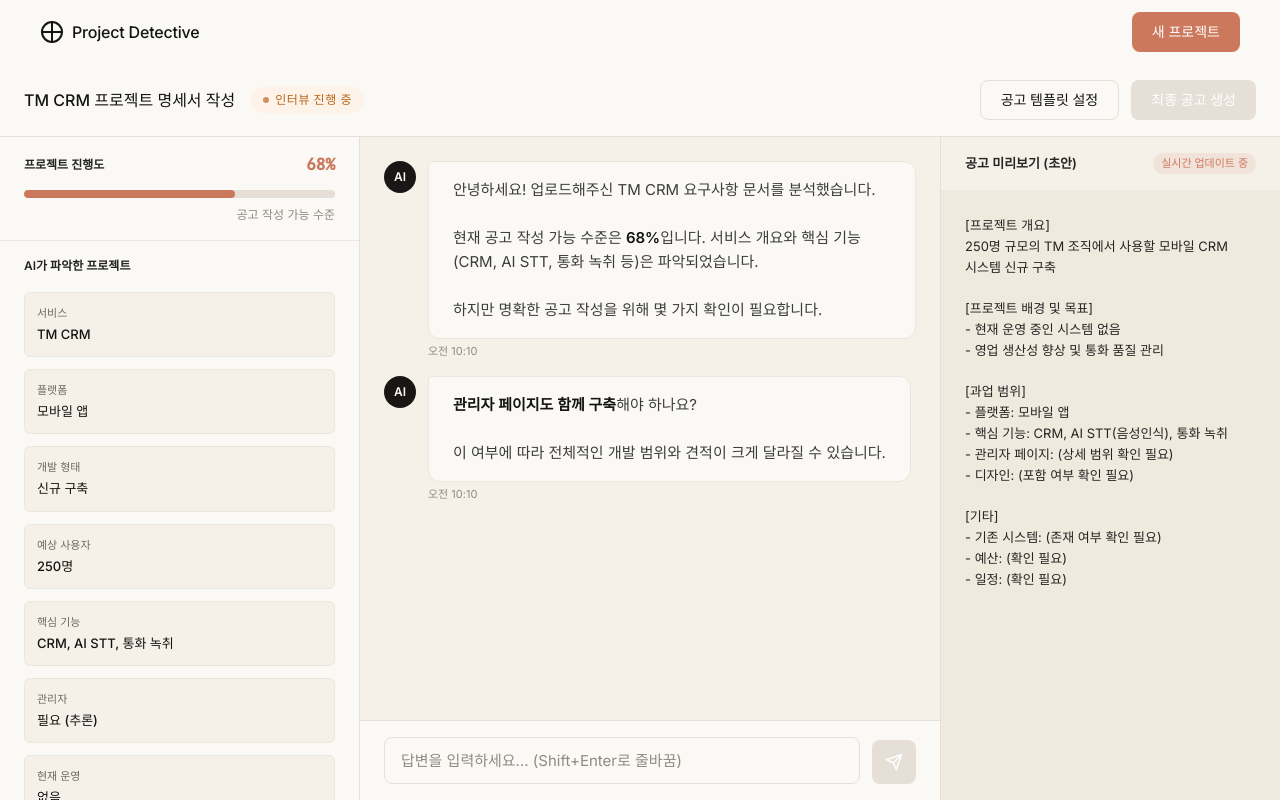
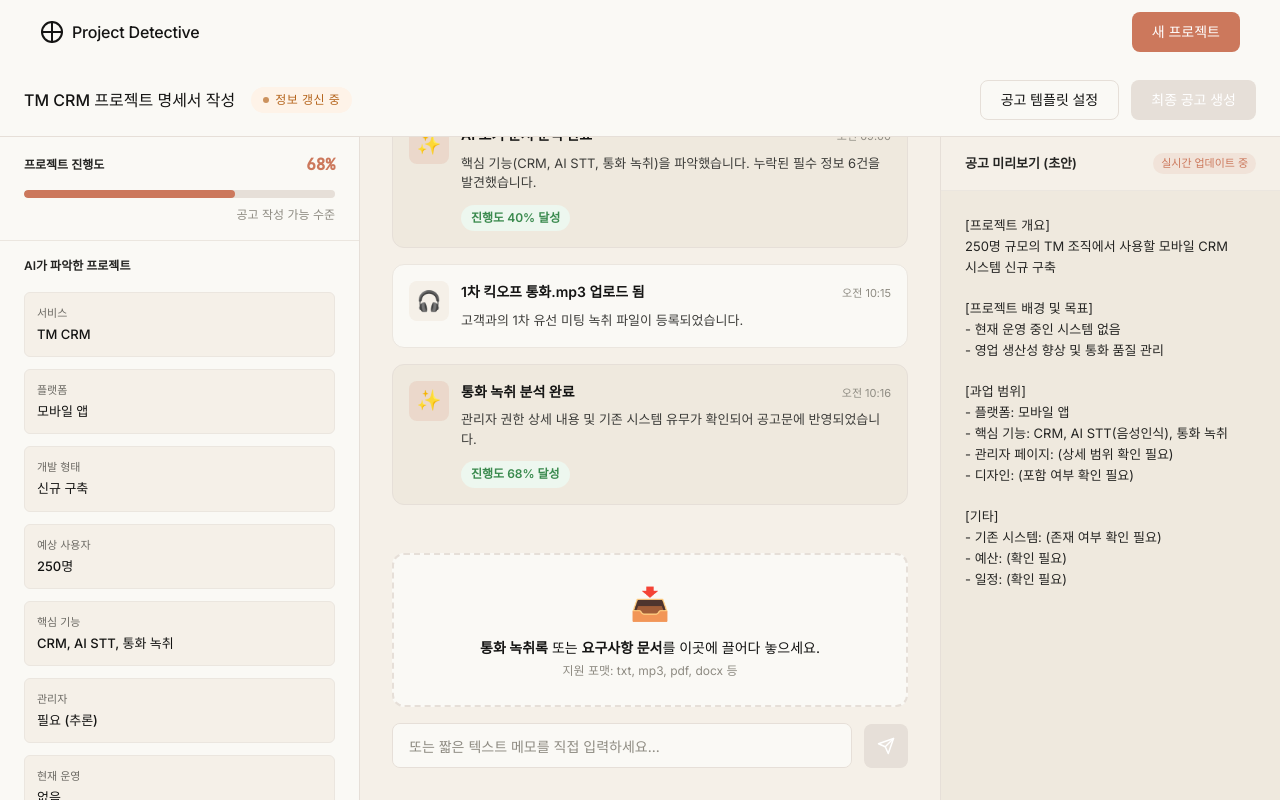
Before and after one commit to chyon8/scope, a React (Vite) app: page / in a window 1280 px wide. Built offline with nearby package versions, Linux system fonts and the light colour scheme.

Commit message:
refactor: 채팅 UI 제거 및 타임라인/드롭존 기반 UX로 개편

```diff
--- a/src/Workspace.css
+++ b/src/Workspace.css
@@ -297,132 +297,168 @@
   color: var(--color-body-strong);
 }
 
-/* ─── Chat Panel (Center) ──────────────────────── */
+/* ─── Timeline Panel (Center) ──────────────────── */
 
-.chat-panel {
+.timeline-panel {
   display: flex;
   flex-direction: column;
-  background-color: var(--color-surface-soft);
+  background-color: var(--color-canvas);
   overflow: hidden;
 }
 
-.chat-messages {
+.timeline-feed {
   flex: 1;
   overflow-y: auto;
-  padding: var(--space-lg);
+  padding: var(--space-xl) var(--space-xl) var(--space-md);
+  display: flex;
+  flex-direction: column;
+  gap: var(--space-md);
+  background-color: var(--color-surface-soft);
+}
+
+/* ─── Timeline Events ──────────────────────────── */
+
+.timeline-event {
+  display: flex;
+  gap: var(--space-sm);
+  background-color: var(--color-canvas);
+  padding: var(--space-md);
+  border-radius: var(--rounded-lg);
+  border: 1px solid var(--color-hairline-soft);
+  max-width: 800px;
+}
+
+.timeline-event--ai_analysis {
+  background-color: var(--color-surface-card);
+  border-color: var(--color-hairline);
+}
+
+.timeline-event__icon {
+  flex-shrink: 0;
+  width: 40px;
+  height: 40px;
+  border-radius: var(--rounded-md);
+  background-color: var(--color-surface-soft);
+  display: flex;
+  align-items: center;
+  justify-content: center;
+  font-size: 20px;
+}
+
+.timeline-event--ai_analysis .timeline-event__icon {
+  background-color: rgba(204, 120, 92, 0.15); /* light primary */
+}
+
+.timeline-event__content {
+  flex: 1;
+}
+
+.timeline-event__header {
+  display: flex;
+  justify-content: space-between;
+  align-items: baseline;
+  margin-bottom: var(--space-xs);
+}
+
+.timeline-event__title {
+  font-size: 14px;
+  font-weight: 600;
+  color: var(--color-ink);
+  margin: 0;
+}
+
+.timeline-event__time {
+  font-size: 11px;
+  color: var(--color-muted-soft);
+}
+
+.timeline-event__desc {
+  font-size: 13px;
+  line-height: 1.5;
+  color: var(--color-body);
+  margin: 0;
+}
+
+.timeline-event__impact {
+  display: inline-flex;
+  align-items: center;
+  margin-top: var(--space-sm);
+  padding: 4px 10px;
+  border-radius: var(--rounded-pill);
+  background-color: #edf7ef;
+  color: #3a8a4e;
+  font-size: 12px;
+  font-weight: 600;
+}
+
+/* ─── Input Zone (Dropzone & Memo) ─────────────── */
+
+.input-zone {
+  padding: var(--space-md) var(--space-xl) var(--space-xl);
+  background-color: var(--color-surface-soft);
   display: flex;
   flex-direction: column;
   gap: var(--space-md);
 }
 
-/* ─── Message Bubbles ──────────────────────────── */
-
-.message {
+.dropzone {
+  border: 2px dashed var(--color-hairline);
+  border-radius: var(--rounded-lg);
+  padding: var(--space-lg);
   display: flex;
-  gap: var(--space-sm);
-  max-width: 720px;
+  flex-direction: column;
+  align-items: center;
+  justify-content: center;
+  background-color: var(--color-canvas);
+  transition: all var(--transition-fast);
+  cursor: pointer;
+  text-align: center;
 }
 
-.message--ai {
-  align-self: flex-start;
+.dropzone:hover,
+.dropzone--dragging {
+  border-color: var(--color-primary);
+  background-color: rgba(204, 120, 92, 0.05);
 }
 
-.message--user {
-  align-self: flex-end;
-  flex-direction: row-reverse;
+.dropzone__icon {
+  font-size: 32px;
+  margin-bottom: var(--space-xs);
 }
 
-.message__avatar {
-  flex-shrink: 0;
-  width: 32px;
-  height: 32px;
-  border-radius: var(--rounded-full);
-  display: flex;
-  align-items: center;
-  justify-content: center;
+.dropzone__text {
   font-size: 14px;
-  font-weight: 600;
+  color: var(--color-ink);
+  margin-bottom: 4px;
 }
 
-.message--ai .message__avatar {
-  background-color: var(--color-surface-dark);
-  color: var(--color-on-dark);
+.dropzone__subtext {
   font-size: 12px;
+  color: var(--color-muted-soft);
 }
 
-.message--user .message__avatar {
-  background-color: var(--color-primary);
-  color: var(--color-on-primary);
+.quick-memo {
+  display: flex;
+  justify-content: center;
 }
 
-.message__bubble {
-  padding: var(--space-md) var(--space-lg);
-  border-radius: var(--rounded-lg);
-  font-size: 15px;
-  line-height: 1.6;
-  color: var(--color-body);
-}
-
-.message--ai .message__bubble {
-  background-color: var(--color-canvas);
-  border: 1px solid var(--color-hairline-soft);
-  border-top-left-radius: var(--rounded-xs);
-}
-
-.message--user .message__bubble {
-  background-color: var(--color-surface-dark);
-  color: var(--color-on-dark);
-  border-top-right-radius: var(--rounded-xs);
-}
-
-.message__bubble p {
-  margin: 0;
-}
-
-.message__bubble p + p {
-  margin-top: var(--space-sm);
-}
-
-.message__bubble strong {
-  font-weight: 600;
-  color: var(--color-ink);
-}
-
-.message--user .message__bubble strong {
-  color: var(--color-on-dark);
-}
-
-.message__time {
-  font-size: 11px;
-  color: var(--color-muted-soft);
-  margin-top: 4px;
-}
-
-/* ─── Chat Input ───────────────────────────────── */
-
-.chat-input-area {
-  padding: var(--space-md) var(--space-lg);
-  background-color: var(--color-canvas);
-  border-top: 1px solid var(--color-hairline);
-}
-
-.chat-input-wrapper {
+.quick-memo__wrapper {
   display: flex;
   align-items: flex-end;
   gap: var(--space-sm);
-  max-width: 720px;
+  width: 100%;
 }
 
-.chat-input {
+.quick-memo__input {
   flex: 1;
   min-height: 44px;
-  max-height: 160px;
+  max-height: 120px;
   padding: var(--space-sm) var(--space-md);
   border: 1px solid var(--color-hairline);
   border-radius: var(--rounded-md);
   background-color: var(--color-canvas);
   font-family: var(--font-body);
-  font-size: 15px;
+  font-size: 14px;
   line-height: 1.5;
   color: var(--color-ink);
   resize: none;
@@ -430,16 +466,16 @@
   transition: border-color var(--transition-fast), box-shadow var(--transition-fast);
 }
 
-.chat-input:focus {
+.quick-memo__input:focus {
   border-color: var(--color-primary);
   box-shadow: 0 0 0 3px rgba(204, 120, 92, 0.12);
 }
 
-.chat-input::placeholder {
+.quick-memo__input::placeholder {
   color: var(--color-muted-soft);
 }
 
-.chat-send-btn {
+.quick-memo__btn {
   flex-shrink: 0;
   width: 44px;
   height: 44px;
@@ -454,16 +490,16 @@
   transition: background-color var(--transition-fast);
 }
 
-.chat-send-btn:active {
+.quick-memo__btn:active {
   background-color: var(--color-primary-active);
 }
 
-.chat-send-btn:disabled {
+.quick-memo__btn:disabled {
   background-color: var(--color-primary-disabled);
   cursor: not-allowed;
 }
 
-.chat-send-btn svg {
+.quick-memo__btn svg {
   width: 18px;
   height: 18px;
 }
--- a/src/Workspace.tsx
+++ b/src/Workspace.tsx
@@ -1,28 +1,14 @@
 import { useState, useRef, useEffect, useCallback } from 'react'
-import { mockProject, mockMessages } from './mock-data'
-import type { ProjectModel, InterviewMessage } from './types'
+import { mockProject, mockTimelineEvents } from './mock-data'
+import type { ProjectModel, TimelineEvent } from './types'
 import './Workspace.css'
 
 function getStatusLabel(status: ProjectModel['status']): string {
   switch (status) {
     case 'collecting': return '자료 수집 중'
-    case 'interviewing': return '인터뷰 진행 중'
+    case 'interviewing': return '정보 갱신 중'
     case 'ready_for_output': return '산출물 준비 완료'
   }
-}
-
-function renderMessageContent(content: string) {
-  const parts = content.split('\n')
-  return parts.map((line, i) => {
-    if (line.trim() === '') return <br key={i} />
-    const rendered = line.split(/(\*\*[^*]+\*\*)/).map((segment, j) => {
-      if (segment.startsWith('**') && segment.endsWith('**')) {
-        return <strong key={j}>{segment.slice(2, -2)}</strong>
-      }
-      return segment
-    })
-    return <p key={i}>{rendered}</p>
-  })
 }
 
 function formatTime(iso: string): string {
@@ -46,20 +32,31 @@ function renderStars(priority: number) {
   return '★'.repeat(priority) + '☆'.repeat(5 - priority)
 }
 
+function getEventIcon(type: TimelineEvent['type']) {
+  switch (type) {
+    case 'document_upload': return '📄'
+    case 'audio_upload': return '🎧'
+    case 'quick_memo': return '📝'
+    case 'ai_analysis': return '✨'
+    default: return '📎'
+  }
+}
+
 export default function Workspace() {
   const [project, setProject] = useState<ProjectModel>(() => ({ ...mockProject }))
-  const [messages, setMessages] = useState<InterviewMessage[]>(() => [...mockMessages])
-  const [inputValue, setInputValue] = useState('')
-  const messagesEndRef = useRef<HTMLDivElement>(null)
+  const [events, setEvents] = useState<TimelineEvent[]>(() => [...mockTimelineEvents])
+  const [memoValue, setMemoValue] = useState('')
+  const [isDragging, setIsDragging] = useState(false)
+  const feedEndRef = useRef<HTMLDivElement>(null)
   const textareaRef = useRef<HTMLTextAreaElement>(null)
 
   const scrollToBottom = useCallback(() => {
-    messagesEndRef.current?.scrollIntoView({ behavior: 'smooth' })
+    feedEndRef.current?.scrollIntoView({ behavior: 'smooth' })
   }, [])
 
   useEffect(() => {
     scrollToBottom()
-  }, [messages, scrollToBottom])
+  }, [events, scrollToBottom])
 
   useEffect(() => {
     const ta = textareaRef.current
@@ -67,59 +64,90 @@ export default function Workspace() {
       ta.style.height = 'auto'
       ta.style.height = Math.min(ta.scrollHeight, 160) + 'px'
     }
-  }, [inputValue])
+  }, [memoValue])
 
-  function handleSend() {
-    const text = inputValue.trim()
+  function handleAddMemo() {
+    const text = memoValue.trim()
     if (!text) return
 
     const now = new Date().toISOString()
-    const userMsg: InterviewMessage = {
-      id: `msg_${Date.now()}`,
-      role: 'user',
-      content: text,
+    const memoEvent: TimelineEvent = {
+      id: `evt_${Date.now()}`,
+      type: 'quick_memo',
+      title: '빠른 메모 추가됨',
+      description: text,
       timestamp: now,
     }
-    setMessages(prev => [...prev, userMsg])
-    setInputValue('')
+    setEvents(prev => [...prev, memoEvent])
+    setMemoValue('')
 
     // Mock completion increase
+    triggerMockAnalysis()
+  }
+
+  function handleDragOver(e: React.DragEvent) {
+    e.preventDefault()
+    setIsDragging(true)
+  }
+
+  function handleDragLeave(e: React.DragEvent) {
+    e.preventDefault()
+    setIsDragging(false)
+  }
+
+  function handleDrop(e: React.DragEvent) {
+    e.preventDefault()
+    setIsDragging(false)
+    const files = Array.from(e.dataTransfer.files)
+    if (files.length === 0) return
+
+    const now = new Date().toISOString()
+    const fileEvent: TimelineEvent = {
+      id: `evt_${Date.now()}`,
+      type: files[0].type.includes('audio') ? 'audio_upload' : 'document_upload',
+      title: `${files[0].name} 업로드 됨`,
+      description: '새로운 소스 파일이 시스템에 등록되었습니다.',
+      timestamp: now,
+    }
+    setEvents(prev => [...prev, fileEvent])
+
+    triggerMockAnalysis()
+  }
+
+  function triggerMockAnalysis() {
+    setTimeout(() => {
       setProject(prev => {
         const next = { ...prev }
-      next.completion = Math.min(100, next.completion + 12)
+        next.completion = Math.min(100, next.completion + 15)
         if (next.completion >= 100) {
           next.status = 'ready_for_output'
         }
-
-      // Remove the top missing info
         if (next.missing.length > 0) {
           next.missing = [...next.missing.slice(1)]
         }
-
-      // Update detected info mock
         next.detected = {
           ...next.detected,
-        "추가 확인 사항": "업데이트 됨",
+          "추가 정보": "방금 입력된 내용 반영됨",
         }
-
         return next
       })
 
-    setTimeout(() => {
-      const aiMsg: InterviewMessage = {
-        id: `msg_${Date.now() + 1}`,
-        role: 'ai',
-        content: `감사합니다. 답변을 바탕으로 공고 내용을 업데이트했습니다.\n\n다음으로 궁금한 점이 있습니다. 디자인도 함께 진행하시나요?`,
+      const aiEvent: TimelineEvent = {
+        id: `evt_${Date.now() + 1}`,
+        type: 'ai_analysis',
+        title: '신규 소스 분석 완료',
+        description: '입력된 정보를 바탕으로 대시보드와 공고문을 업데이트했습니다.',
         timestamp: new Date().toISOString(),
+        impact: `진행도 상승`,
       }
-      setMessages(prev => [...prev, aiMsg])
-    }, 1000)
+      setEvents(prev => [...prev, aiEvent])
+    }, 1200)
   }
 
   function handleKeyDown(e: React.KeyboardEvent<HTMLTextAreaElement>) {
     if (e.key === 'Enter' && !e.shiftKey) {
       e.preventDefault()
-      handleSend()
+      handleAddMemo()
     }
   }
 
@@ -206,7 +234,7 @@ export default function Workspace() {
 
         {/* Recommended Questions */}
         <div className="sidebar__section">
-          <h2 className="sidebar__heading">추천 질문 (가장 중요)</h2>
+          <h2 className="sidebar__heading">추천 질문 (통화 전 체크리스트)</h2>
           <div className="question-list">
             {project.recommendedQuestions.map((q, idx) => (
               <div key={idx} className="question-card">
@@ -224,48 +252,66 @@ export default function Workspace() {
         </div>
       </aside>
 
-      {/* ── Chat Panel ── */}
-      <div className="chat-panel">
-        <div className="chat-messages">
-          {messages.map(msg => (
-            <div key={msg.id} className={`message message--${msg.role}`}>
-              <div className="message__avatar">
-                {msg.role === 'ai' ? 'AI' : 'U'}
+      {/* ── Center Panel (Timeline & Dropzone) ── */}
+      <div className="timeline-panel">
+        <div className="timeline-feed">
+          {events.map((evt) => (
+            <div key={evt.id} className={`timeline-event timeline-event--${evt.type}`}>
+              <div className="timeline-event__icon">
+                {getEventIcon(evt.type)}
               </div>
-              <div>
-                <div className="message__bubble">
-                  {renderMessageContent(msg.content)}
+              <div className="timeline-event__content">
+                <div className="timeline-event__header">
+                  <h3 className="timeline-event__title">{evt.title}</h3>
+                  <span className="timeline-event__time">{formatTime(evt.timestamp)}</span>
                 </div>
-                <div className="message__time">{formatTime(msg.timestamp)}</div>
+                <p className="timeline-event__desc">{evt.description}</p>
+                {evt.impact && (
+                  <div className="timeline-event__impact">{evt.impact}</div>
+                )}
               </div>
             </div>
           ))}
-          <div ref={messagesEndRef} />
+          <div ref={feedEndRef} />
         </div>
 
-        <div className="chat-input-area">
-          <div className="chat-input-wrapper">
+        <div className="input-zone">
+          <div
+            className={`dropzone ${isDragging ? 'dropzone--dragging' : ''}`}
+            onDragOver={handleDragOver}
+            onDragLeave={handleDragLeave}
+            onDrop={handleDrop}
+          >
+            <div className="dropzone__icon">📥</div>
+            <div className="dropzone__text">
+              <strong>통화 녹취록</strong> 또는 <strong>요구사항 문서</strong>를 이곳에 끌어다 놓으세요.
+            </div>
+            <div className="dropzone__subtext">지원 포맷: txt, mp3, pdf, docx 등</div>
+          </div>
+
+          <div className="quick-memo">
+            <div className="quick-memo__wrapper">
               <textarea
                 ref={textareaRef}
-              className="chat-input"
-              placeholder="답변을 입력하세요... (Shift+Enter로 줄바꿈)"
-              value={inputValue}
-              onChange={e => setInputValue(e.target.value)}
+                className="quick-memo__input"
+                placeholder="또는 짧은 텍스트 메모를 직접 입력하세요..."
+                value={memoValue}
+                onChange={e => setMemoValue(e.target.value)}
                 onKeyDown={handleKeyDown}
                 rows={1}
               />
               <button
-              className="chat-send-btn"
+                className="quick-memo__btn"
                 type="button"
-              onClick={handleSend}
-              disabled={!inputValue.trim()}
-              aria-label="전송"
+                onClick={handleAddMemo}
+                disabled={!memoValue.trim()}
               >
                 <svg viewBox="0 0 24 24" fill="none" stroke="currentColor" strokeWidth="2" strokeLinecap="round" strokeLinejoin="round">
                   <line x1="22" y1="2" x2="11" y2="13" />
                   <polygon points="22 2 15 22 11 13 2 9 22 2" />
                 </svg>
               </button>
+            </div>
           </div>
         </div>
       </div>
--- a/src/mock-data.ts
+++ b/src/mock-data.ts
@@ -1,4 +1,4 @@
-import type { ProjectModel, InterviewMessage } from './types'
+import type { ProjectModel, TimelineEvent } from './types'
 
 export const mockProject: ProjectModel = {
   project_id: 'proj_001',
@@ -83,17 +83,35 @@ export const mockProject: ProjectModel = {
 - 일정: (확인 필요)`
 }
 
-export const mockMessages: InterviewMessage[] = [
+export const mockTimelineEvents: TimelineEvent[] = [
   {
-    id: 'msg_001',
-    role: 'ai',
-    content: '안녕하세요! 업로드해주신 TM CRM 요구사항 문서를 분석했습니다.\n\n현재 공고 작성 가능 수준은 **68%**입니다. 서비스 개요와 핵심 기능(CRM, AI STT, 통화 녹취 등)은 파악되었습니다.\n\n하지만 명확한 공고 작성을 위해 몇 가지 확인이 필요합니다.',
-    timestamp: '2026-07-04T10:10:00Z',
+    id: 'evt_001',
+    type: 'document_upload',
+    title: 'TM_CRM_요구사항_초안.pdf 업로드 됨',
+    description: '초기 요구사항 문서가 시스템에 등록되었습니다.',
+    timestamp: '2026-07-04T09:00:00Z',
   },
   {
-    id: 'msg_002',
-    role: 'ai',
-    content: '**관리자 페이지도 함께 구축**해야 하나요?\n\n이 여부에 따라 전체적인 개발 범위와 견적이 크게 달라질 수 있습니다.',
-    timestamp: '2026-07-04T10:10:05Z',
+    id: 'evt_002',
+    type: 'ai_analysis',
+    title: 'AI 초기 문서 분석 완료',
+    description: '핵심 기능(CRM, AI STT, 통화 녹취)을 파악했습니다. 누락된 필수 정보 6건을 발견했습니다.',
+    timestamp: '2026-07-04T09:00:15Z',
+    impact: '진행도 40% 달성',
+  },
+  {
+    id: 'evt_003',
+    type: 'audio_upload',
+    title: '1차 킥오프 통화.mp3 업로드 됨',
+    description: '고객과의 1차 유선 미팅 녹취 파일이 등록되었습니다.',
+    timestamp: '2026-07-04T10:15:00Z',
+  },
+  {
+    id: 'evt_004',
+    type: 'ai_analysis',
+    title: '통화 녹취 분석 완료',
+    description: '관리자 권한 상세 내용 및 기존 시스템 유무가 확인되어 공고문에 반영되었습니다.',
+    timestamp: '2026-07-04T10:16:30Z',
+    impact: '진행도 68% 달성',
   },
 ]
```
Also changed, not shown: src/types.ts (+5 -3 lines). Lines whose indentation alone changed are shown as unchanged.
